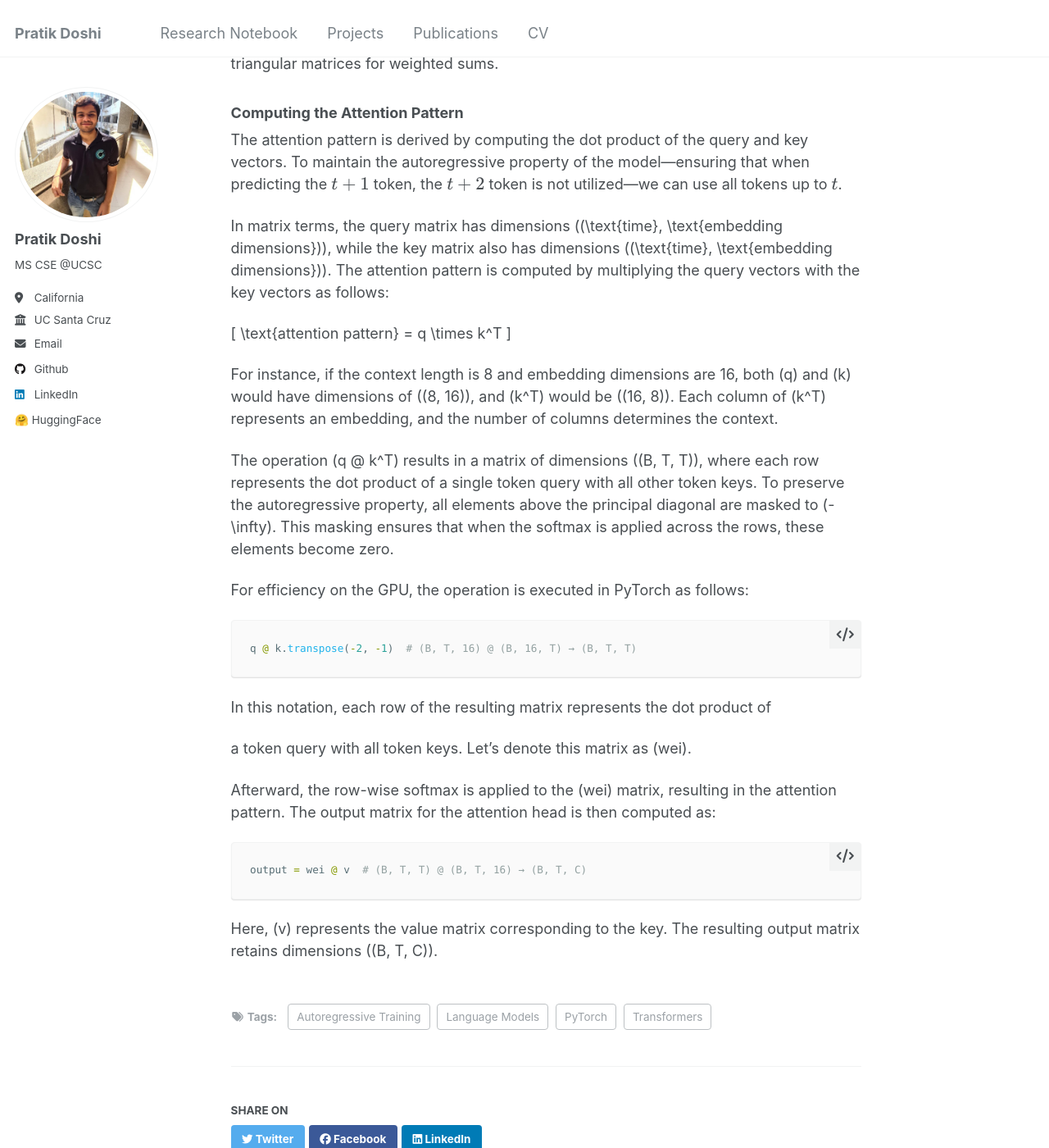
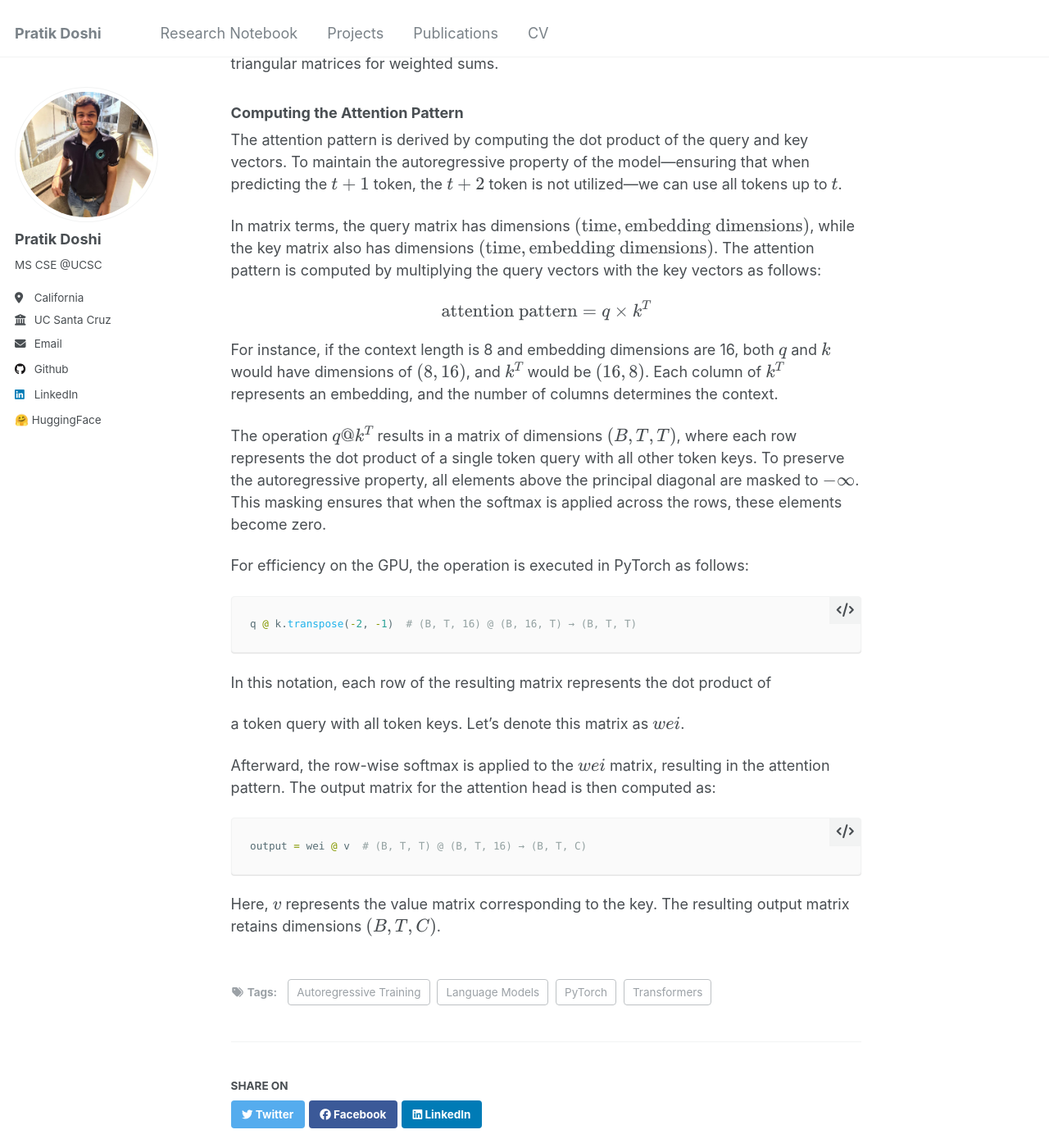
Before and after one commit to Pratik-Doshi-99/pratik-doshi-99.github.io, a Jekyll site: the page built from _posts/2024-11-03-implementing-gpt.md, in a window 1280 px wide and 1400 px high, scrolled down 4116 px. Shown: the whole window at 82% size. Built offline with Jekyll 4.4.1, drawn with Linux system fonts in a browser that asks for light colours.

Commit message:
fixed inline latex formatting

````diff
--- a/_posts/2024-11-03-implementing-gpt.md
+++ b/_posts/2024-11-03-implementing-gpt.md
@@ -93,15 +93,15 @@ Batch multiplication using the “@” operator enables batch matrix multiplicat
 ### Computing the Attention Pattern
 The attention pattern is derived by computing the dot product of the query and key vectors. To maintain the autoregressive property of the model—ensuring that when predicting the \\(t+1\\) token, the \\(t+2\\) token is not utilized—we can use all tokens up to \\(t\\).
 
-In matrix terms, the query matrix has dimensions \((\text{time}, \text{embedding dimensions})\), while the key matrix also has dimensions \((\text{time}, \text{embedding dimensions})\). The attention pattern is computed by multiplying the query vectors with the key vectors as follows:
+In matrix terms, the query matrix has dimensions \\((\text{time}, \text{embedding dimensions})\\), while the key matrix also has dimensions \\((\text{time}, \text{embedding dimensions})\\). The attention pattern is computed by multiplying the query vectors with the key vectors as follows:
 
-\[
+\\[
 \text{attention pattern} = q \times k^T
-\]
+\\]
 
-For instance, if the context length is 8 and embedding dimensions are 16, both \(q\) and \(k\) would have dimensions of \((8, 16)\), and \(k^T\) would be \((16, 8)\). Each column of \(k^T\) represents an embedding, and the number of columns determines the context.
+For instance, if the context length is 8 and embedding dimensions are 16, both \\(q\\) and \\(k\\) would have dimensions of \\((8, 16)\\), and \\(k^T\\) would be \\((16, 8)\\). Each column of \\(k^T\\) represents an embedding, and the number of columns determines the context.
 
-The operation \(q @ k^T\) results in a matrix of dimensions \((B, T, T)\), where each row represents the dot product of a single token query with all other token keys. To preserve the autoregressive property, all elements above the principal diagonal are masked to \(-\infty\). This masking ensures that when the softmax is applied across the rows, these elements become zero.
+The operation \\(q @ k^T\\) results in a matrix of dimensions \\((B, T, T)\\), where each row represents the dot product of a single token query with all other token keys. To preserve the autoregressive property, all elements above the principal diagonal are masked to \\(-\infty\\). This masking ensures that when the softmax is applied across the rows, these elements become zero.
 
 For efficiency on the GPU, the operation is executed in PyTorch as follows:
 
@@ -111,12 +111,12 @@ q @ k.transpose(-2, -1)  # (B, T, 16) @ (B, 16, T) → (B, T, T)
 
 In this notation, each row of the resulting matrix represents the dot product of
 
- a token query with all token keys. Let's denote this matrix as \(wei\).
+ a token query with all token keys. Let's denote this matrix as \\(wei\\).
 
-Afterward, the row-wise softmax is applied to the \(wei\) matrix, resulting in the attention pattern. The output matrix for the attention head is then computed as:
+Afterward, the row-wise softmax is applied to the \\(wei\\) matrix, resulting in the attention pattern. The output matrix for the attention head is then computed as:
 
 ```python
 output = wei @ v  # (B, T, T) @ (B, T, 16) → (B, T, C)
 ```
 
-Here, \(v\) represents the value matrix corresponding to the key. The resulting output matrix retains dimensions \((B, T, C)\).
+Here, \\(v\\) represents the value matrix corresponding to the key. The resulting output matrix retains dimensions \\((B, T, C)\\).
````
